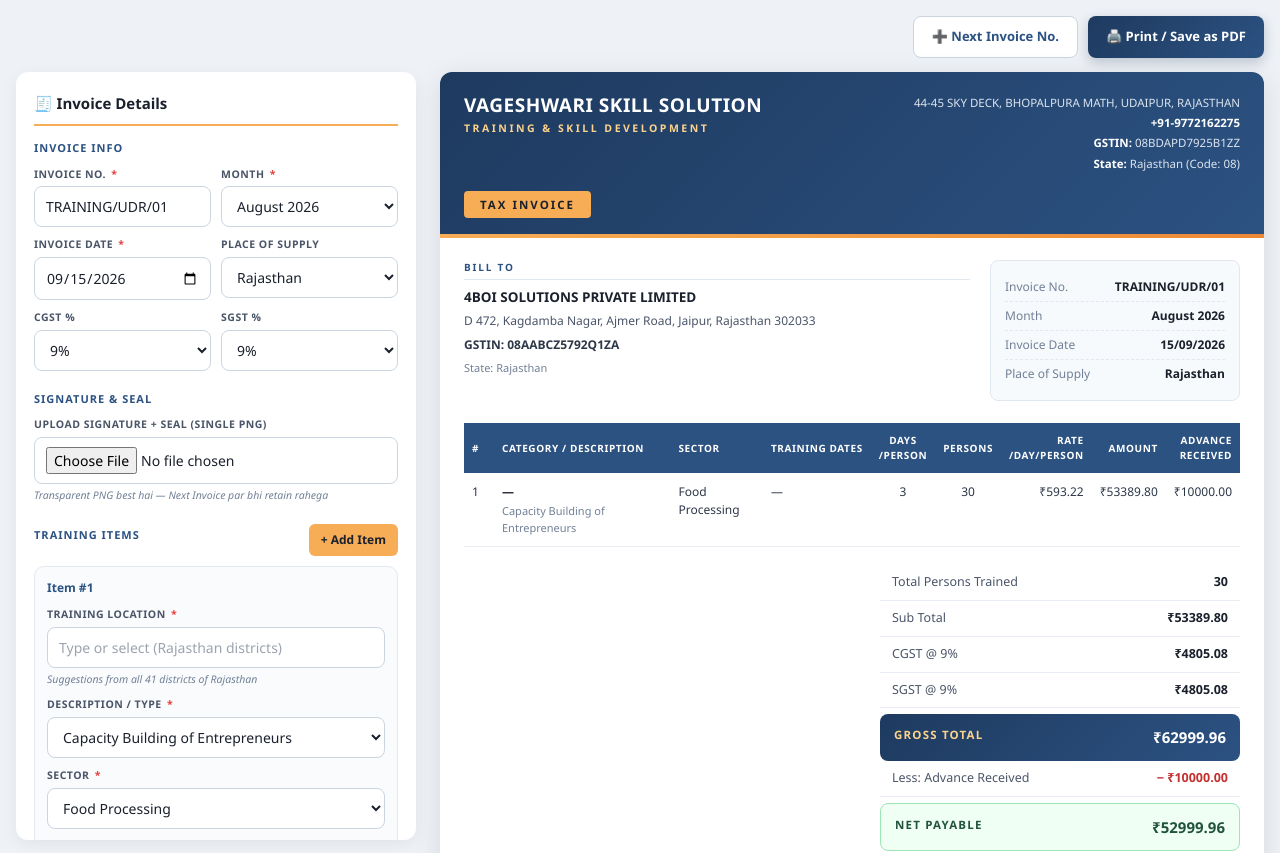
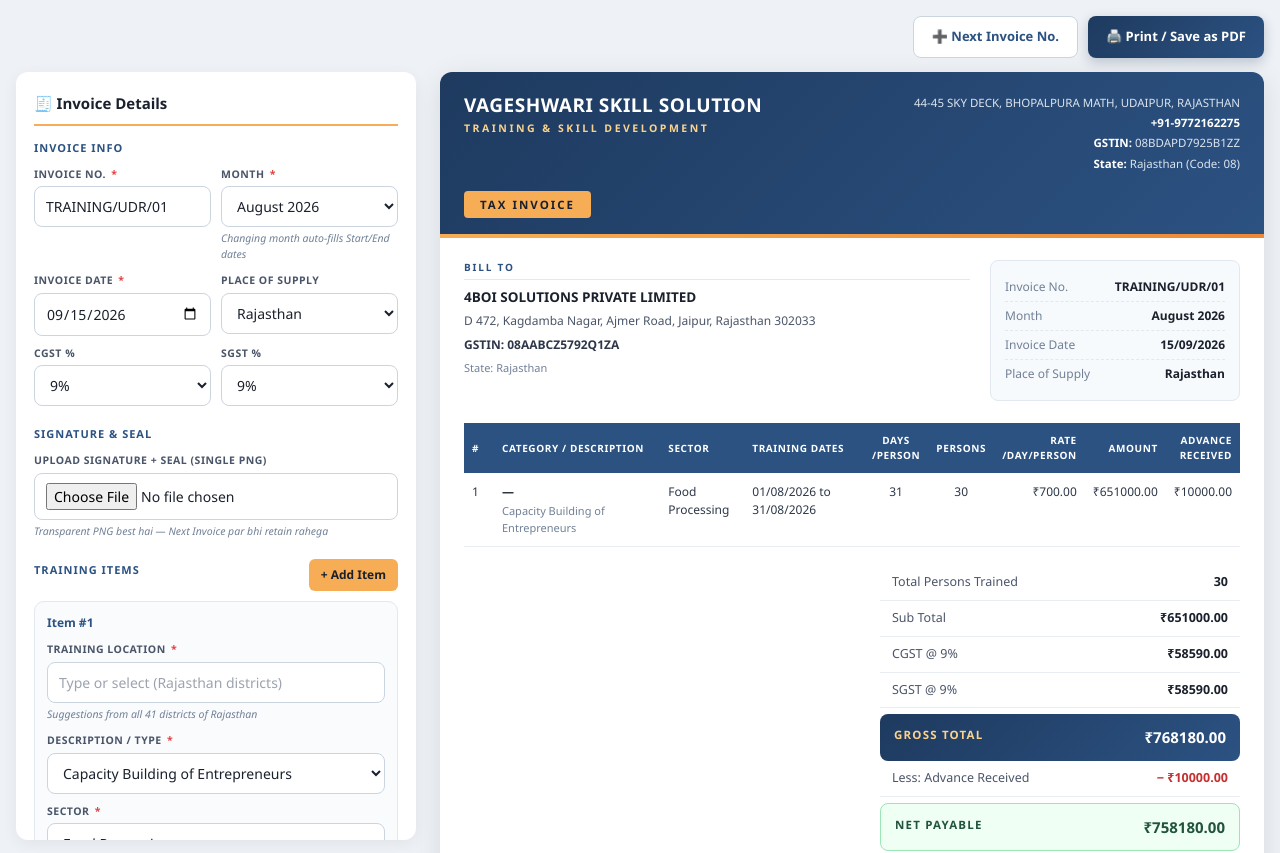
Before and after one commit to sumittshrma/Vageshwari-skills, a React (Create React App) app: page / in a window 1280 px wide. Shown: the top 853 px of the page. Built offline with nearby package versions, Linux system fonts and the light colour scheme.

Commit message:
Update App.js

```diff
--- a/src/App.js
+++ b/src/App.js
@@ -74,6 +74,22 @@
 const getTodayISO = () => {
   const d = new Date();
   return `${d.getFullYear()}-${String(d.getMonth() + 1).padStart(2, "0")}-${String(d.getDate()).padStart(2, "0")}`;
+};
+
+// "August 2026" -> { start: "2026-08-01", end: "2026-08-31" }
+const monthToDateRange = (monthLabel) => {
+  const [monthName, year] = monthLabel.split(" ");
+  const monthIndex = new Date(`${monthName} 1, ${year}`).getMonth();
+  const y = Number(year);
+  const first = new Date(y, monthIndex, 1);
+  const last = new Date(y, monthIndex + 1, 0);
+
+  const toISO = (d) =>
+    `${d.getFullYear()}-${String(d.getMonth() + 1).padStart(2, "0")}-${String(
+      d.getDate()
+    ).padStart(2, "0")}`;
+
+  return { start: toISO(first), end: toISO(last) };
 };
 
 const numberToWords = (num) => {
@@ -560,31 +576,44 @@
 /* ============================================================
    DEFAULT FORM STATE BUILDERS
    ============================================================ */
-const buildDefaultItem = () => ({
+const DEFAULT_MONTH = "August 2026";
+const DEFAULT_RATE = 700;
+
+const buildDefaultItem = (monthLabel = DEFAULT_MONTH) => {
+  const { start, end } = monthToDateRange(monthLabel);
+  return {
     id: Date.now() + Math.random(),
     location: "",
     description: "Capacity Building of Entrepreneurs",
     customDescription: "",
     sector: "Food Processing",
     customSector: "",
-  startDate: "",
-  endDate: "",
+    startDate: start,
+    endDate: end,
     persons: 30,
-  daysPerPerson: 3,
-  ratePerDay: 593.22,
+    daysPerPerson: daysBetween(start, end) || 3,
+    ratePerDay: DEFAULT_RATE,
     advanceReceived: 10000,
-});
+  };
+};
 
-const buildDefaultForm = (invoiceNo = "TRAINING/UDR/01") => ({
+const buildDefaultForm = (invoiceNo = "TRAINING/UDR/01") => {
+  const { start, end } = monthToDateRange(DEFAULT_MONTH);
+  const item = buildDefaultItem(DEFAULT_MONTH);
+  item.startDate = start;
+  item.endDate = end;
+
+  return {
     invoiceNo,
-  month: "August 2026",
+    month: DEFAULT_MONTH,
     invoiceDate: getTodayISO(),
     placeOfSupply: "Rajasthan",
     cgst: 9,
     sgst: 9,
     signatureUrl: "",
-  items: [buildDefaultItem()],
-});
+    items: [item],
+  };
+};
 
 /* ============================================================
    MAIN APP
@@ -595,7 +624,21 @@
   const [touched, setTouched] = useState({});
 
   const handleChange = (field, value) => {
-    setFormData((prev) => ({ ...prev, [field]: value }));
+    setFormData((prev) => {
+      // If month changed, update all items' start/end dates to that month
+      if (field === "month") {
+        const { start, end } = monthToDateRange(value);
+        const updatedItems = prev.items.map((it) => ({
+          ...it,
+          startDate: start,
+          endDate: end,
+          daysPerPerson: daysBetween(start, end) || it.daysPerPerson,
+        }));
+        return { ...prev, month: value, items: updatedItems };
+      }
+      return { ...prev, [field]: value };
+    });
+
     if (touched[field]) validateField(field, value);
   };
 
@@ -625,10 +668,14 @@
   };
 
   const addItem = () => {
-    setFormData((prev) => ({
-      ...prev,
-      items: [...prev.items, buildDefaultItem()],
-    }));
+    setFormData((prev) => {
+      const { start, end } = monthToDateRange(prev.month);
+      const newItem = buildDefaultItem(prev.month);
+      newItem.startDate = start;
+      newItem.endDate = end;
+      newItem.daysPerPerson = daysBetween(start, end) || newItem.daysPerPerson;
+      return { ...prev, items: [...prev.items, newItem] };
+    });
   };
 
   const removeItem = (index) => {
@@ -876,6 +923,7 @@
                       <option key={m} value={m}>{m}</option>
                     ))}
                   </select>
+                  <span className="hint">Changing month auto-fills Start/End dates</span>
                 </div>
 
                 <div className="field">
```
Lines whose indentation alone changed are shown as unchanged.
